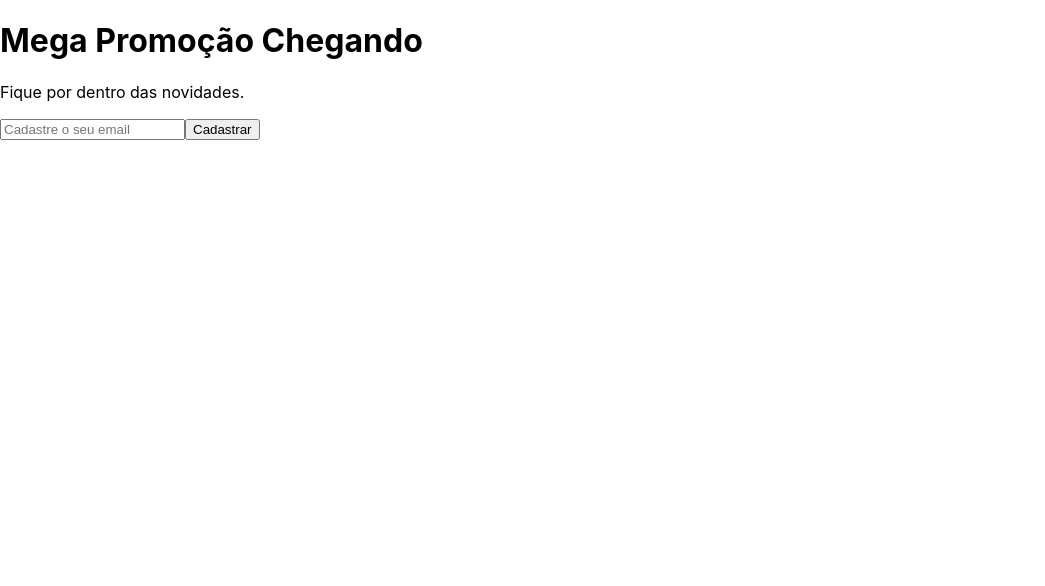
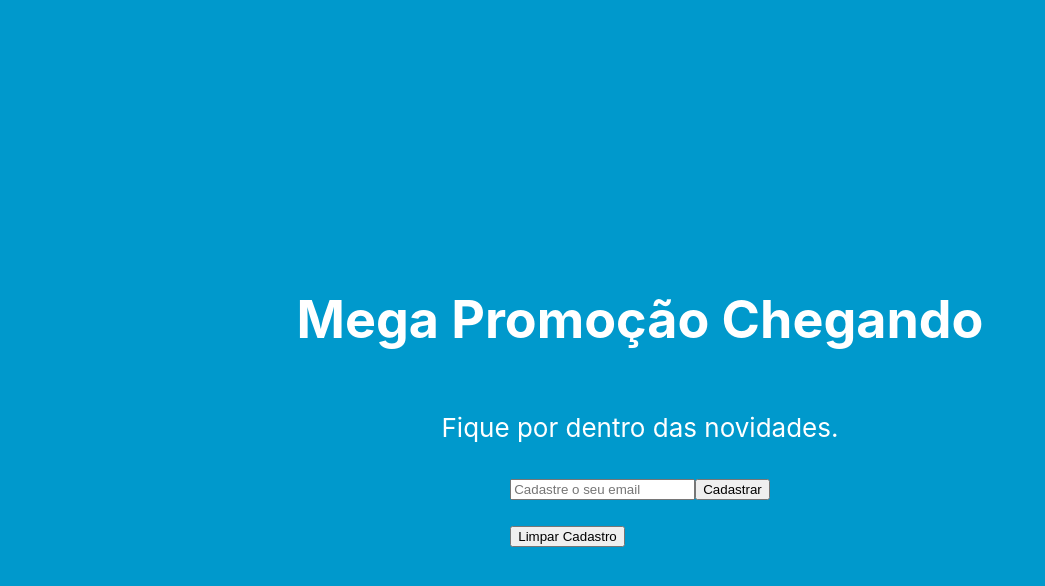
Before and after one commit to aveleda/ecommerce-landing-page, a React (Create React App) app: page / in a window 1280 px wide. Shown: the top 586 px of the page, without its empty margins (0-1045 px from the left). Built offline with nearby package versions, Linux system fonts and the light colour scheme.

Commit message:
Add messages

```diff
--- a/src/App.css
+++ b/src/App.css
@@ -2,19 +2,8 @@
   text-align: center;
 }
 
-.App-logo {
-  height: 40vmin;
-  pointer-events: none;
-}
-
-@media (prefers-reduced-motion: no-preference) {
-  .App-logo {
-    animation: App-logo-spin infinite 20s linear;
-  }
-}
-
 .App-header {
-  background-color: #282c34;
+  background-color: #0099cc;
   min-height: 100vh;
   display: flex;
   flex-direction: column;
@@ -28,11 +17,20 @@
   color: #61dafb;
 }
 
-@keyframes App-logo-spin {
-  from {
-    transform: rotate(0deg);
-  }
-  to {
-    transform: rotate(360deg);
-  }
+.errorSpan {
+  display: block;
+  font-size: 0.8rem;
+  font-family: sans-serif;
+  color: red;
+  font-weight: 600;
+  margin-top: 1rem;
 }
+
+.successSpan {
+  display: block;
+  font-size: 0.8rem;
+  font-family: sans-serif;
+  color: green;
+  font-weight: 600;
+  margin-top: 1rem;
+}
--- a/src/App.js
+++ b/src/App.js
@@ -3,7 +3,8 @@ import './App.css';
 
 function App(props) {
   const [ email, setEmail ] = useState('');
-  const [ msg, setMsg] = useState('');
+  const [ error, setError ] = useState(false);
+  const [ msg, setMsg]      = useState('');
 
   function isValidEmail(){
       const pattern = new RegExp(/^(("[\w-\s]+")|([\w-]+(?:\.[\w-]+)*)|("[\w-\s]+")([\w-]+(?:\.[\w-]+)*))(@((?:[\w-]+\.)*\w[\w-]{0,66})\.([a-z]{2,6}(?:\.[a-z]{2})?)$)|(@\[?((25[0-5]\.|2[0-4][0-9]\.|1[0-9]{2}\.|[0-9]{1,2}\.))((25[0-5]|2[0-4][0-9]|1[0-9]{2}|[0-9]{1,2})\.){2}(25[0-5]|2[0-4][0-9]|1[0-9]{2}|[0-9]{1,2})\]?$)/i);
@@ -16,32 +17,44 @@ function App(props) {
       emailList = JSON.parse(emailList);
       console.log(emailList);
       console.log(email);
+      if (emailList === null) {
+        emailList = []
+      }
       if (emailList.indexOf(email) === -1){
         emailList.push(email);
         localStorage.setItem('emailList', JSON.stringify(emailList));
         setMsg('Email cadastrado com sucesso.');
+        setError(false);
       } else {
         setMsg("Email já cadastrado");
-        console.log(emailList);
+        setError(true);
       }
     } else {
       setMsg("Email inválido.");
+      setError(true);
     }
   }
 
+  function clearEmail () {
+    localStorage.clear()
+  }
+
   return (
-    <div>
+    <div className="App-header">
       <h1>Mega Promoção Chegando</h1>
       <p>
         Fique por dentro das novidades.
       </p>
-      <input required="" type="email" className="emailInput" value={email}
-        placeholder="Cadastre o seu email" onChange={e => setEmail(e.target.value)}></input>
-      <button type="button" onClick={handleEmail}>Cadastrar</button>
       <div>
-        { msg }
+        <input required="" type="email" className="emailInput" value={email}
+          placeholder="Cadastre o seu email" onChange={e => setEmail(e.target.value)}></input>
+        <button type="button" onClick={handleEmail}>Cadastrar</button>
+        { error ?
+          <span className="errorSpan">{msg}</span>:
+          <span className="successSpan">{msg}</span>
+        }
+        <button type="button" onClick={clearEmail}>Limpar Cadastro</button>
       </div>
-
     </div>
   );
 }
```
